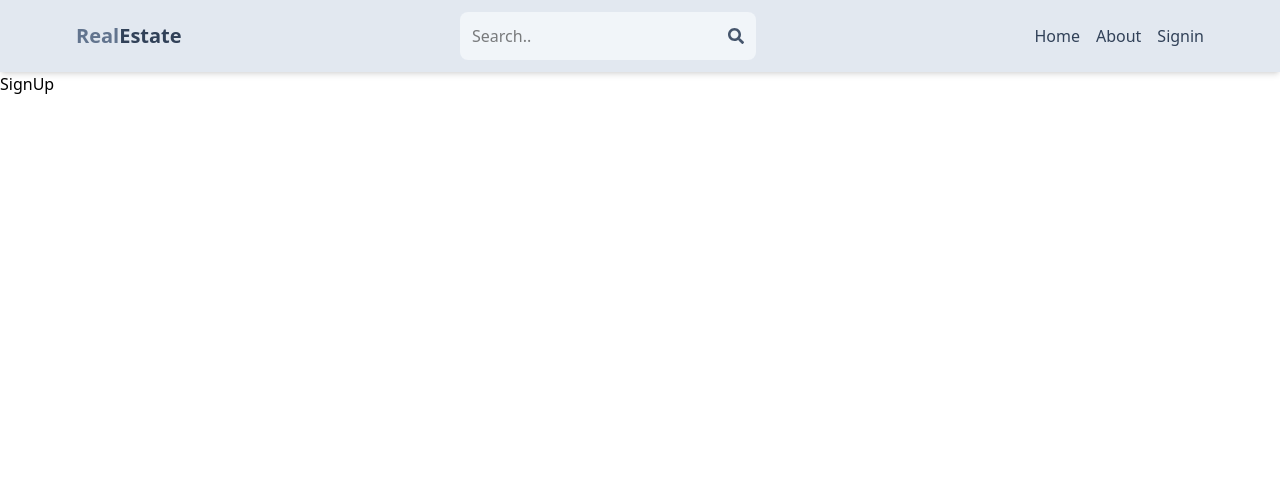
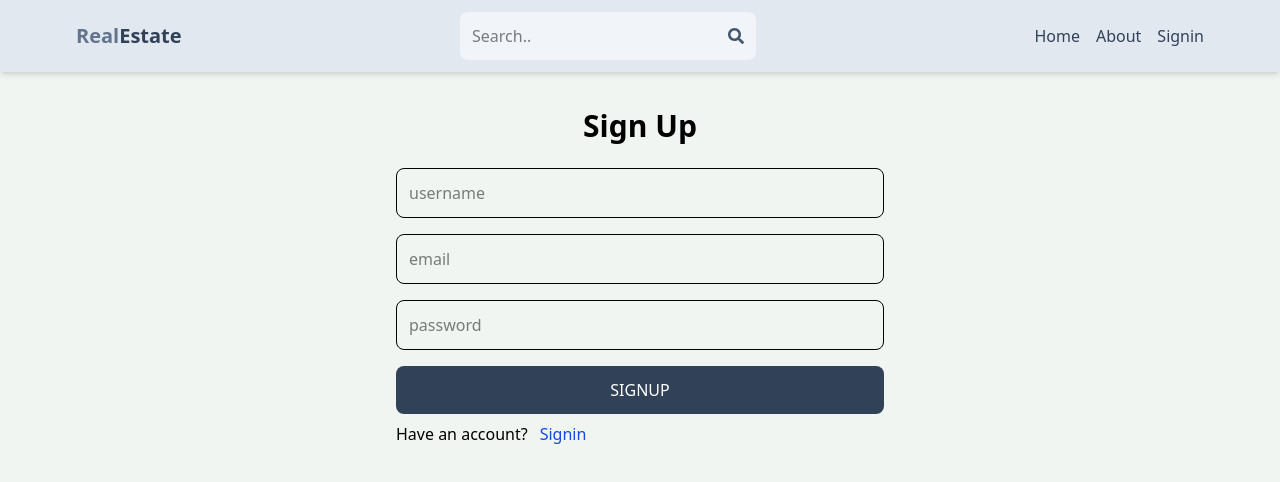
Before and after one commit to Shrishailg11/PlotPoint, a React (Vite) app in the folder client/: page /sign-up in a window 1280 px wide. Shown: the top 482 px of the page. Built offline with nearby package versions, Linux system fonts and the light colour scheme.

Commit message:
SignUp Page

```diff
--- a/client/src/index.css
+++ b/client/src/index.css
@@ -1 +1,4 @@
 @import "tailwindcss";
+body{
+    background-color: rgb(241, 245,241);
+}
--- a/client/src/pages/SignUp.jsx
+++ b/client/src/pages/SignUp.jsx
@@ -1,8 +1,26 @@
 import React from 'react'
+import {Link} from 'react-router-dom'
 
 function SignUp() {
     return <>
-    <h1>SignUp</h1>
+    <div className='p-3 max-w-lg mx-auto'>
+        <h1 className='font-semibold text-3xl text-center my-6'>Sign Up</h1>
+        <form className='flex flex-col gap-4'>
+            <input type='text' placeholder='username' id='username'
+            className='border p-3 rounded-lg'/>
+            <input type='email' placeholder='email' id='email'
+            className='border p-3 rounded-lg'/>
+            <input type='password' placeholder='password' id='password'
+            className='border p-3 rounded-lg'/>
+            <button className='bg-slate-700 text-white p-3 rounded-lg
+            uppercase hover:opacity-88 disabled:opacity-75'>SignUp</button>
+        </form>
+        <div className='flex gap-3 mt-2 '>
+            <p>Have an account? </p>
+            <Link to={'/sign-in'} className='text-blue-700 hover:underline'>Signin</Link>
+        </div>
+
+    </div>
     </>
 }
 
```
